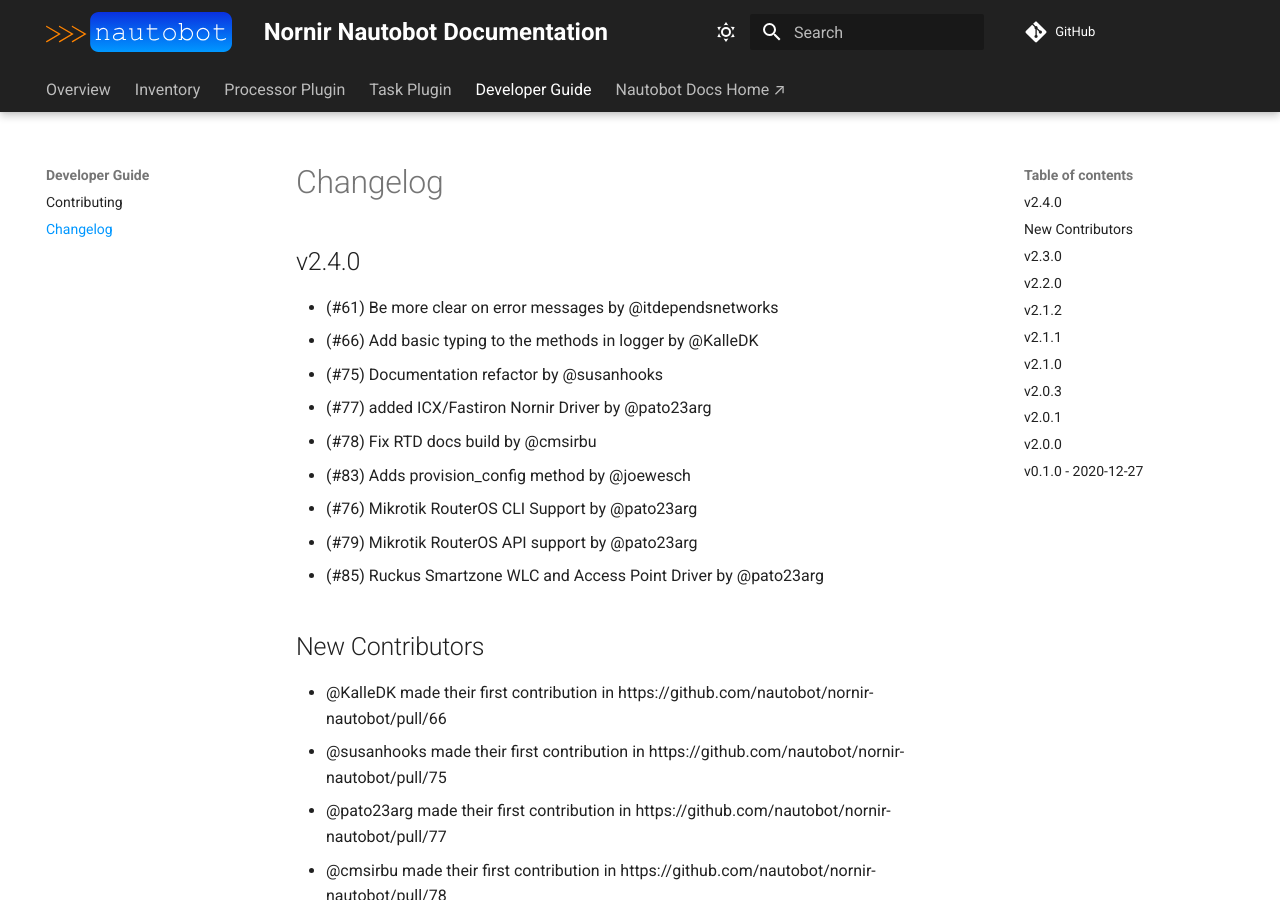
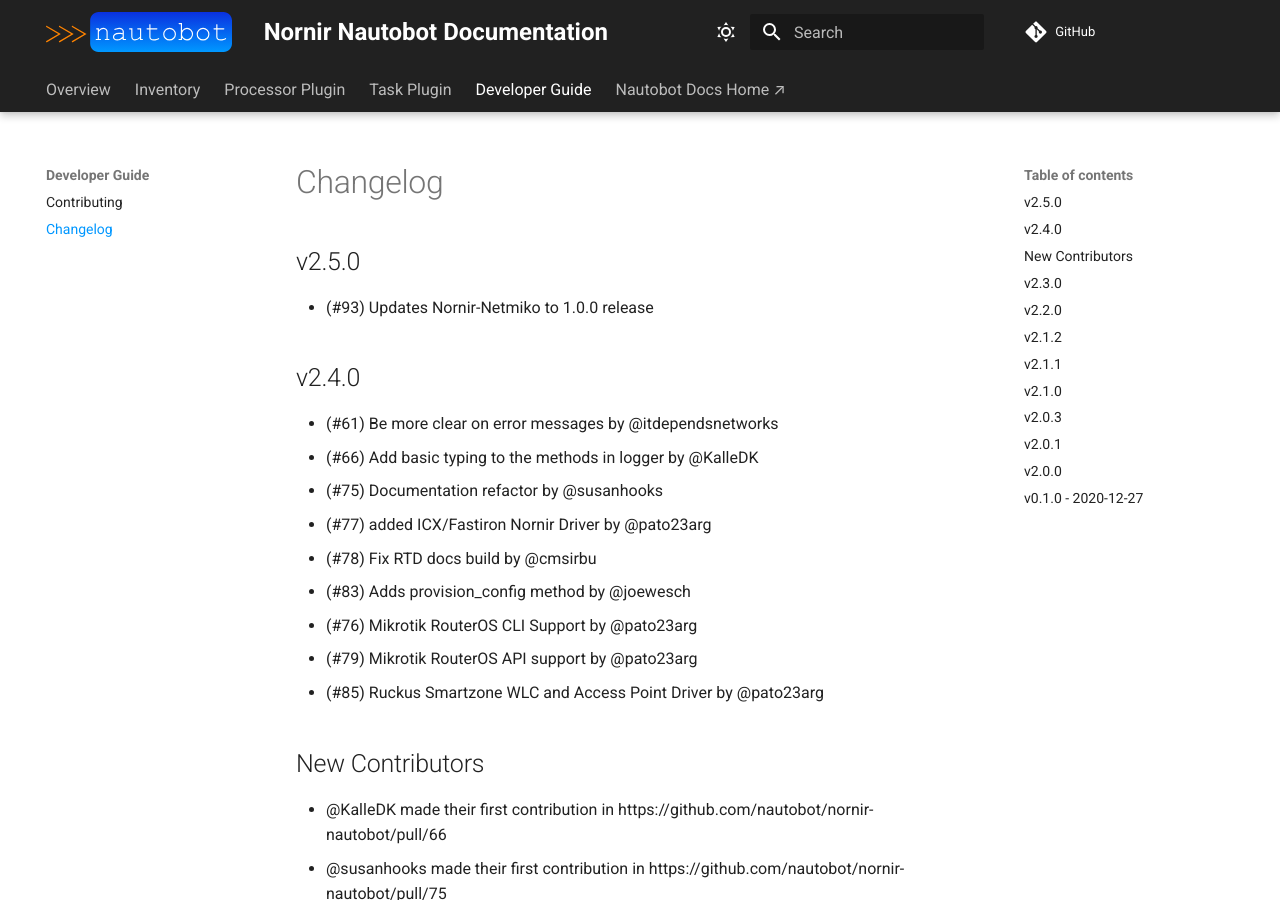
Before and after one commit to nautobot/nornir-nautobot, an MkDocs documentation site: the page built from docs/dev/CHANGELOG.md, in a window 1280 px wide and 900 px high. Built offline with MkDocs 1.6.1 and Material for MkDocs 9.7.7, drawn with Linux system fonts in a browser that asks for light colours; comment, search, counter and statistics services are not loaded.

Commit message:
Release 1.5 with Netmiko update.

```diff
--- a/docs/dev/CHANGELOG.md
+++ b/docs/dev/CHANGELOG.md
@@ -1,4 +1,8 @@
 # Changelog
+
+## v2.5.0
+
+- (#93) Updates Nornir-Netmiko to 1.0.0 release
 
 ## v2.4.0
 
--- a/pyproject.toml
+++ b/pyproject.toml
@@ -1,6 +1,6 @@
 [tool.poetry]
 name = "nornir-nautobot"
-version = "2.4.0"
+version = "2.5.0"
 description = "Nornir Nautobot"
 authors = ["Network to Code, LLC <opensource@networktocode.com>"]
 readme = "README.md"
```
